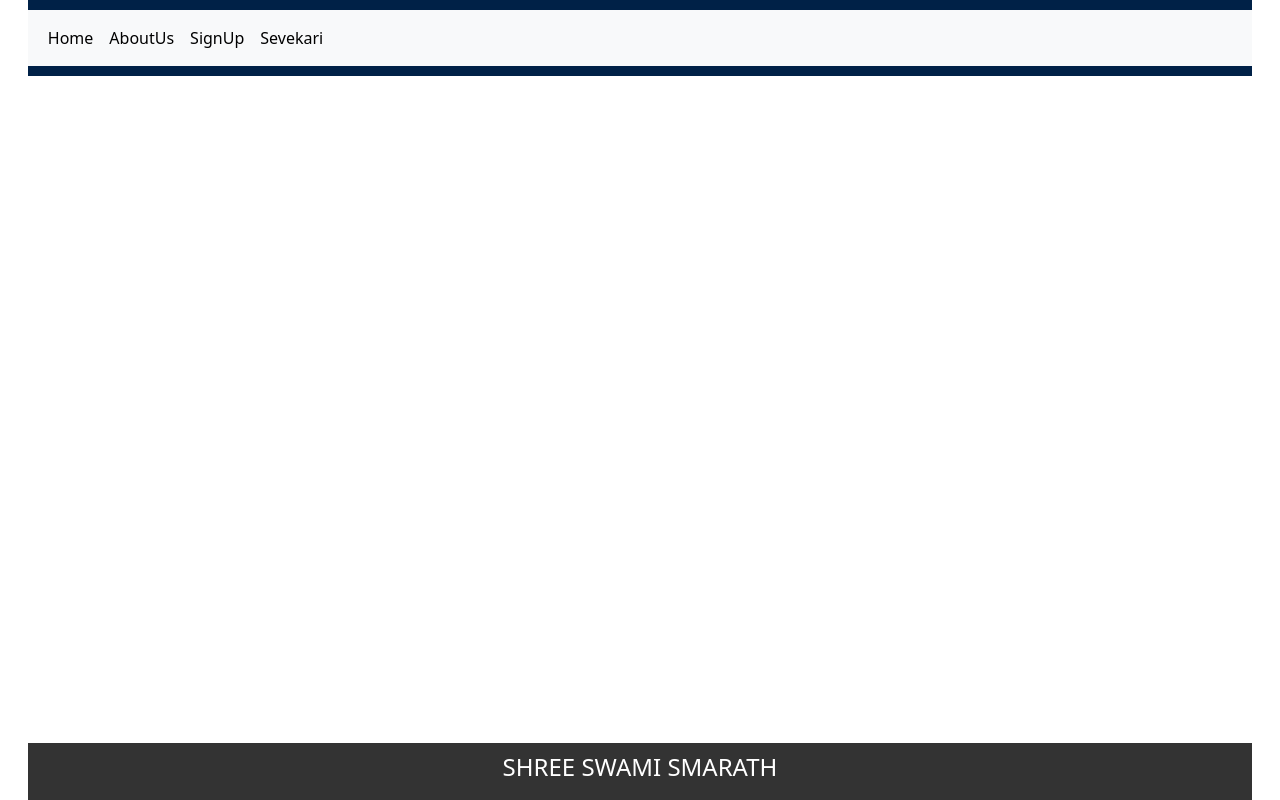
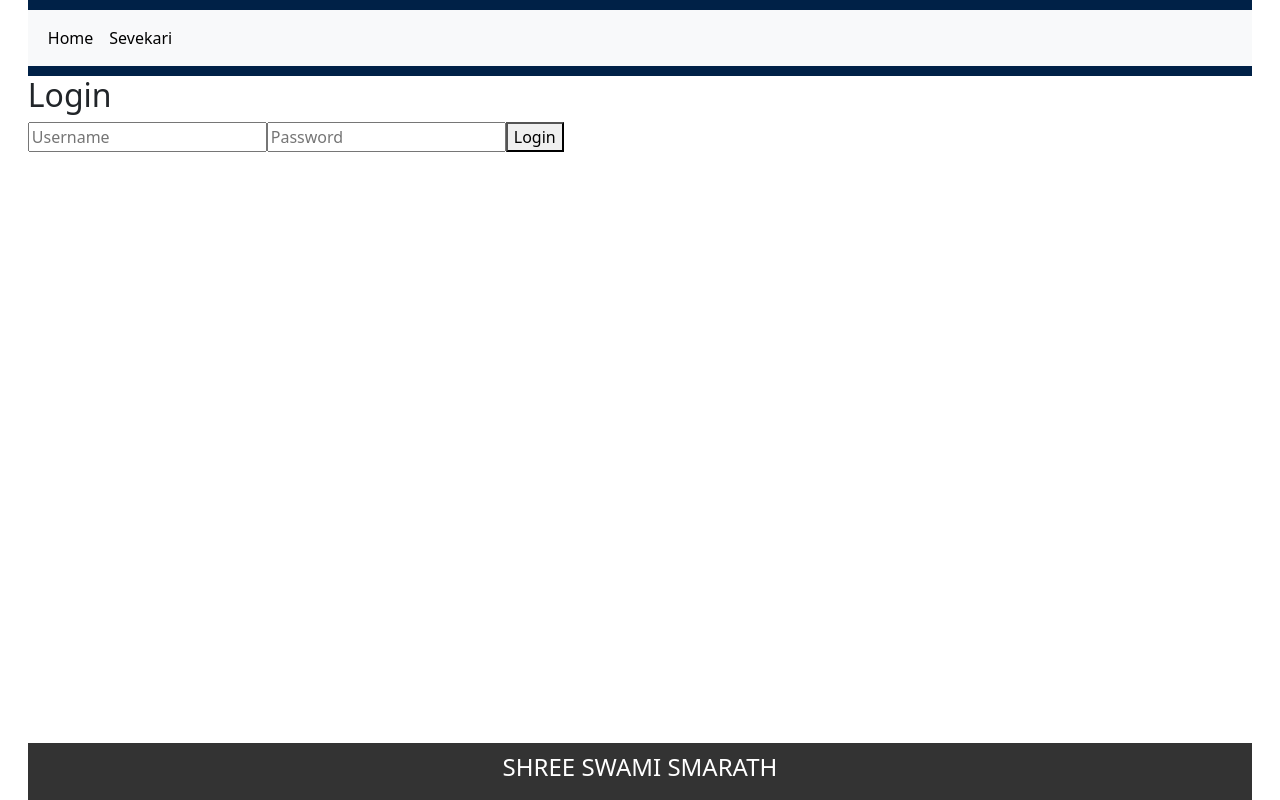
Before and after one commit to ashishvade/ReactApp, a React (Create React App) app: page /login in a window 1280 px wide. Built offline with nearby package versions, Linux system fonts and the light colour scheme.

Commit message:
login added

```diff
--- a/src/App.js
+++ b/src/App.js
@@ -1,16 +1,14 @@
-
 import './App.css';
-import { BrowserRouter,Route,Routes } from 'react-router-dom';
+import { BrowserRouter, Route, Routes } from 'react-router-dom';
 import Footer from './componant/Footer';
 import Header from './componant/Header';
 import Home from './componant/Home';
-import AboutUs from './componant/AboutUs';
-import Hook from './componant/hook';
-import Signup from './componant/Signup';
-import Alluser from './componant/Alluser';
 
 
-
+import Alluser from './componant/Alluser';
+import Login from './componant/Login';
+import ProtectedRoute from './componant/ProtectedRoute';
+import { useEffect } from 'react';
 
 const containerStyle = {
   display: 'flex',
@@ -29,26 +27,84 @@ const contentStyle = {
 
 function App() {
   return (
-    //
-    <div style={containerStyle} >
+    <div style={containerStyle}>
       <BrowserRouter>
-      <Header></Header>
-      {/*  */}
-      <div style={contentStyle}>
-      <Routes>
-     <Route path='/home' element={<Home/>} />
-     <Route path='/aboutus' element={<AboutUs/>} />
-     <Route path='/hook' element={<Hook/>} />
-     <Route path='/signup' element={<Signup/>} />
-     <Route path='/sevekari' element={<Alluser/>} />
-      </Routes>
-      </div>
-      <Footer></Footer>
+        <Header />
+        <div style={contentStyle}>
+          <Routes>
+            <Route path="/home" element={<Home />} />
+
+            <Route path="/login" element={<Login />} />
+            <Route
+              path="/sevekari"
+              element={
+                <ProtectedRoute>
+                  <Alluser />
+                </ProtectedRoute>
+              }
+            />
+          </Routes>
+        </div>
+        <Footer />
       </BrowserRouter>
-
-
     </div>
   );
 }
 
 export default App;
+
+
+
+// import './App.css';
+// import { BrowserRouter,Route,Routes } from 'react-router-dom';
+// import Footer from './componant/Footer';
+// import Header from './componant/Header';
+// import Home from './componant/Home';
+// import AboutUs from './componant/AboutUs';
+// import Hook from './componant/hook';
+// import Signup from './componant/Signup';
+// import Alluser from './componant/Alluser';
+
+
+
+
+// const containerStyle = {
+//   display: 'flex',
+//   flexDirection: 'column',
+//   minHeight: '100vh',
+//   maxWidth: '98%',
+//   margin: '0 auto',
+//   padding: '0 15px'
+// };
+
+// const contentStyle = {
+//   flex: 1,
+//   display: 'flex',
+//   flexDirection: 'column'
+// };
+
+// function App() {
+//   return (
+//     //
+//     <div style={containerStyle} >
+//       <BrowserRouter>
+//       <Header></Header>
+//       {/*  */}
+//       <div style={contentStyle}>
+//       <Routes>
+//      <Route path='/home' element={<Home/>} />
+//      <Route path='/aboutus' element={<AboutUs/>} />
+//      <Route path='/hook' element={<Hook/>} />
+//      <Route path='/signup' element={<Signup/>} />
+//      <Route path='/sevekari' element={<Alluser/>} />
+//       </Routes>
+//       </div>
+//       <Footer></Footer>
+//       </BrowserRouter>
+
+
+//     </div>
+//   );
+// }
+
+// export default App;
--- a/src/componant/Header.jsx
+++ b/src/componant/Header.jsx
@@ -1,6 +1,6 @@
 import React from 'react'
-import { Link} from 'react-router-dom'
-
+import { Link } from 'react-router-dom'
+import Logout from './Logout';
 const headerStyle = {
     backgroundColor: '#002147', // Dark Blue
     color: 'white', // White text for contrast
@@ -8,6 +8,11 @@ const headerStyle = {
     textAlign: 'center'
   };
 function Header() {
+
+    const isAuth = localStorage.getItem('auth') === 'true';
+
+
+
     return (
         <div className='text-center' style={headerStyle}>
             <nav class="navbar navbar-expand-lg bg-body-tertiary" >
@@ -21,15 +26,17 @@ function Header() {
                             <li class="nav-item">
                                 <Link Link class="nav-link active" aria-current="page" to="/home">Home</Link>
                             </li>
-                            <li class="nav-item">
+                            {/* <li class="nav-item">
                                 <Link Link class="nav-link active" aria-current="page" to="/aboutus">AboutUs</Link>
                             </li>
                             <li class="nav-item">
                                 <Link Link class="nav-link active" aria-current="page" to="/signup">SignUp</Link>
-                            </li>
+                            </li> */}
                             <li class="nav-item">
                                 <Link Link class="nav-link active" aria-current="page" to="/sevekari">Sevekari</Link>
                             </li>
+                            {/* {isAuth && <li class="nav=item"><Link  class="nav-link active" aria-current="page" to="/sevekari">Sevekari</Link></li>} */}
+                            {isAuth && <li><Logout /></li>}
 
                         </ul>
                         {/* <form class="d-flex" role="search">
--- /dev/null
+++ b/src/componant/Login.jsx
@@ -0,0 +1,39 @@
+// src/componant/Login.js
+import React, { useState } from 'react';
+import { useNavigate } from 'react-router-dom';
+
+const Login = () => {
+  const [username, setUsername] = useState('');
+  const [password, setPassword] = useState('');
+  const navigate = useNavigate();
+
+  const handleLogin = () => {
+    if (username === 'admin' && password === 'password') {
+      localStorage.setItem('auth', 'true');
+      navigate('/home');
+    } else {
+      alert('Invalid credentials');
+    }
+  };
+
+  return (
+    <div>
+      <h2>Login</h2>
+      <input
+        type="text"
+        value={username}
+        onChange={(e) => setUsername(e.target.value)}
+        placeholder="Username"
+      />
+      <input
+        type="password"
+        value={password}
+        onChange={(e) => setPassword(e.target.value)}
+        placeholder="Password"
+      />
+      <button onClick={handleLogin}>Login</button>
+    </div>
+  );
+};
+
+export default Login;
--- /dev/null
+++ b/src/componant/Logout.jsx
@@ -0,0 +1,18 @@
+// src/componant/Logout.js
+import React from 'react';
+import { useNavigate } from 'react-router-dom';
+
+const Logout = () => {
+  const navigate = useNavigate();
+
+  const handleLogout = () => {
+    localStorage.removeItem('auth');
+    navigate('/login');
+  };
+
+  return (
+    <button onClick={handleLogout}>Logout</button>
+  );
+};
+
+export default Logout;
--- /dev/null
+++ b/src/componant/ProtectedRoute.jsx
@@ -0,0 +1,10 @@
+// src/componant/ProtectedRoute.js
+import React from 'react';
+import { Navigate } from 'react-router-dom';
+
+const ProtectedRoute = ({ children }) => {
+  const isAuth = localStorage.getItem('auth') === 'true';
+  return isAuth ? children : <Navigate to="/login" />;
+};
+
+export default ProtectedRoute;
```
